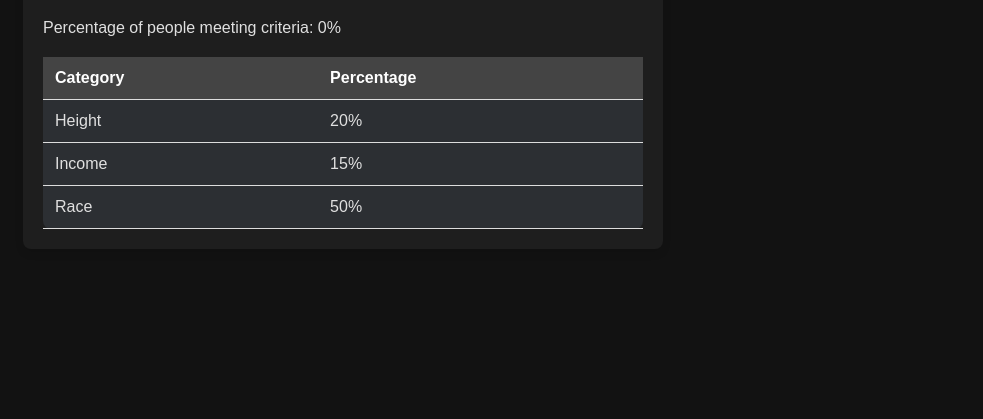
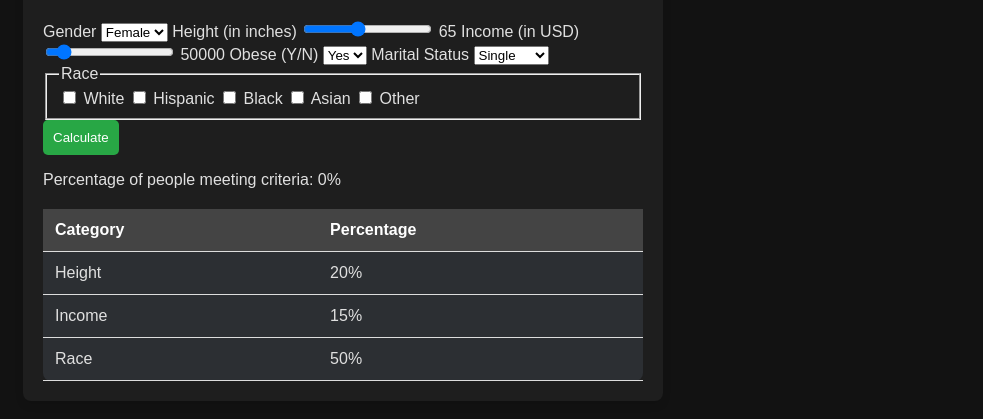
Before and after one commit to Exile611/briancalc, a plain HTML site: page index.html in a window 1280 px wide. Shown: the part 131-550 px from the top of the page, without its empty margins (297-1280 px from the left). Drawn offline with Linux system fonts and the light colour scheme.

Commit message:
Update index.html

```diff
--- a/index.html
+++ b/index.html
@@ -12,10 +12,55 @@
 
   <div class="container">
     <h1>Delusional Calculator</h1>
+
+    <!-- Calculator Form -->
     <form id="calculator-form">
-      <!-- Your input fields here (gender, height, income, etc.) -->
+      <!-- Gender Selection -->
+      <label for="gender">Gender</label>
+      <select id="gender">
+        <option value="female">Female</option>
+        <option value="male">Male</option>
+      </select>
+
+      <!-- Height Slider -->
+      <label for="height">Height (in inches)</label>
+      <input type="range" id="height" name="height" min="40" max="100" value="65" step="1" oninput="this.nextElementSibling.value = this.value">
+      <output>65</output>
+
+      <!-- Income Slider -->
+      <label for="income">Income (in USD)</label>
+      <input type="range" id="income" name="income" min="0" max="500000" value="50000" step="1000" oninput="this.nextElementSibling.value = this.value">
+      <output>50000</output>
+
+      <!-- Obesity Checkbox -->
+      <label for="obese">Obese (Y/N)</label>
+      <select id="obese">
+        <option value="Y">Yes</option>
+        <option value="N">No</option>
+      </select>
+
+      <!-- Marital Status Selection -->
+      <label for="marital-status">Marital Status</label>
+      <select id="marital-status">
+        <option value="single">Single</option>
+        <option value="married">Married</option>
+        <option value="divorced">Divorced</option>
+      </select>
+
+      <!-- Race Checkboxes -->
+      <fieldset>
+        <legend>Race</legend>
+        <label><input type="checkbox" name="race" value="White"> White</label>
+        <label><input type="checkbox" name="race" value="Hispanic"> Hispanic</label>
+        <label><input type="checkbox" name="race" value="Black"> Black</label>
+        <label><input type="checkbox" name="race" value="Asian"> Asian</label>
+        <label><input type="checkbox" name="race" value="Other"> Other</label>
+      </fieldset>
+
+      <button type="submit">Calculate</button>
     </form>
 
+    <!-- Output Section -->
     <div id="output">
       <p id="percentage-result">Percentage of people meeting criteria: <span>0%</span></p>
     </div>
```
